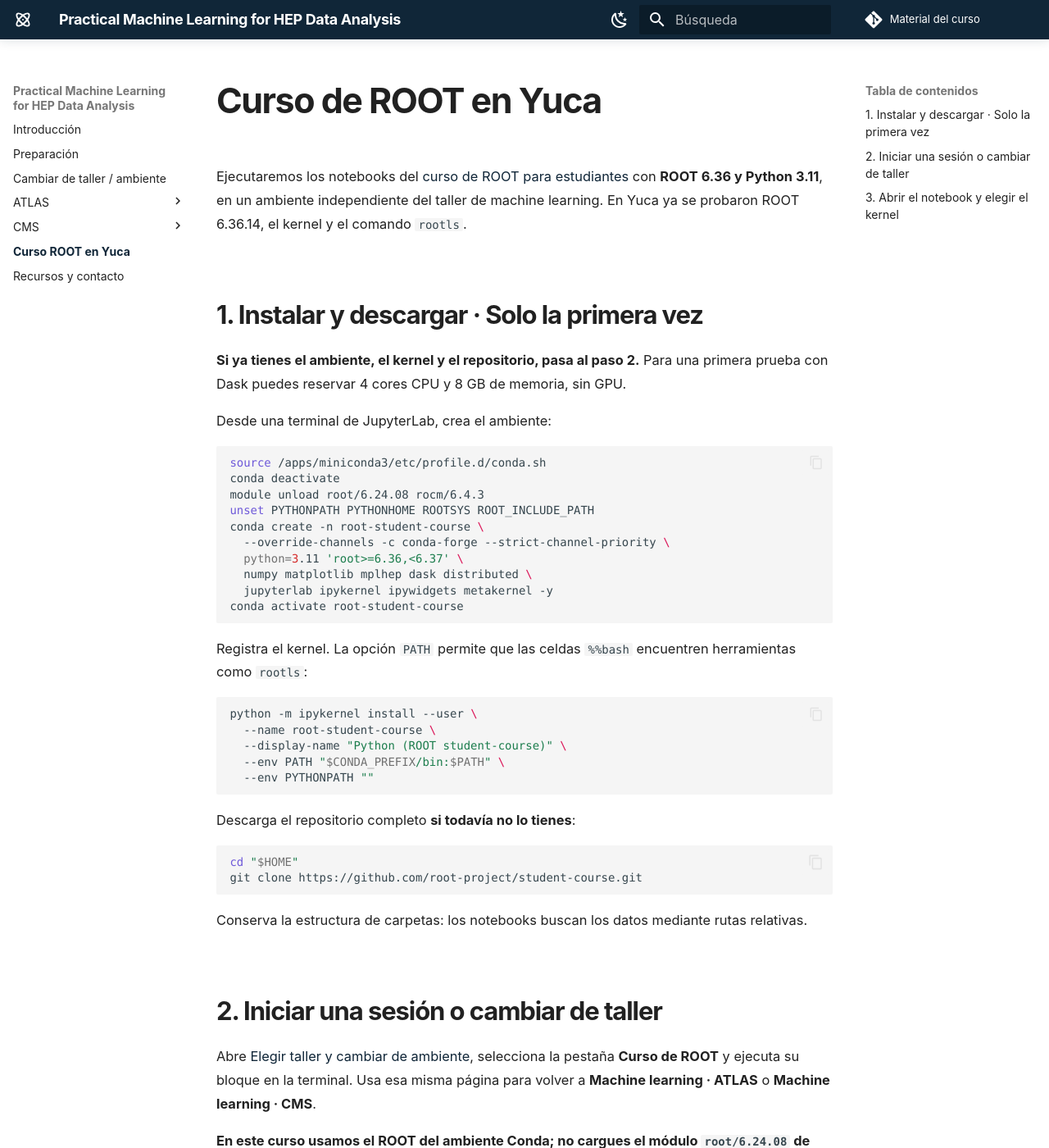
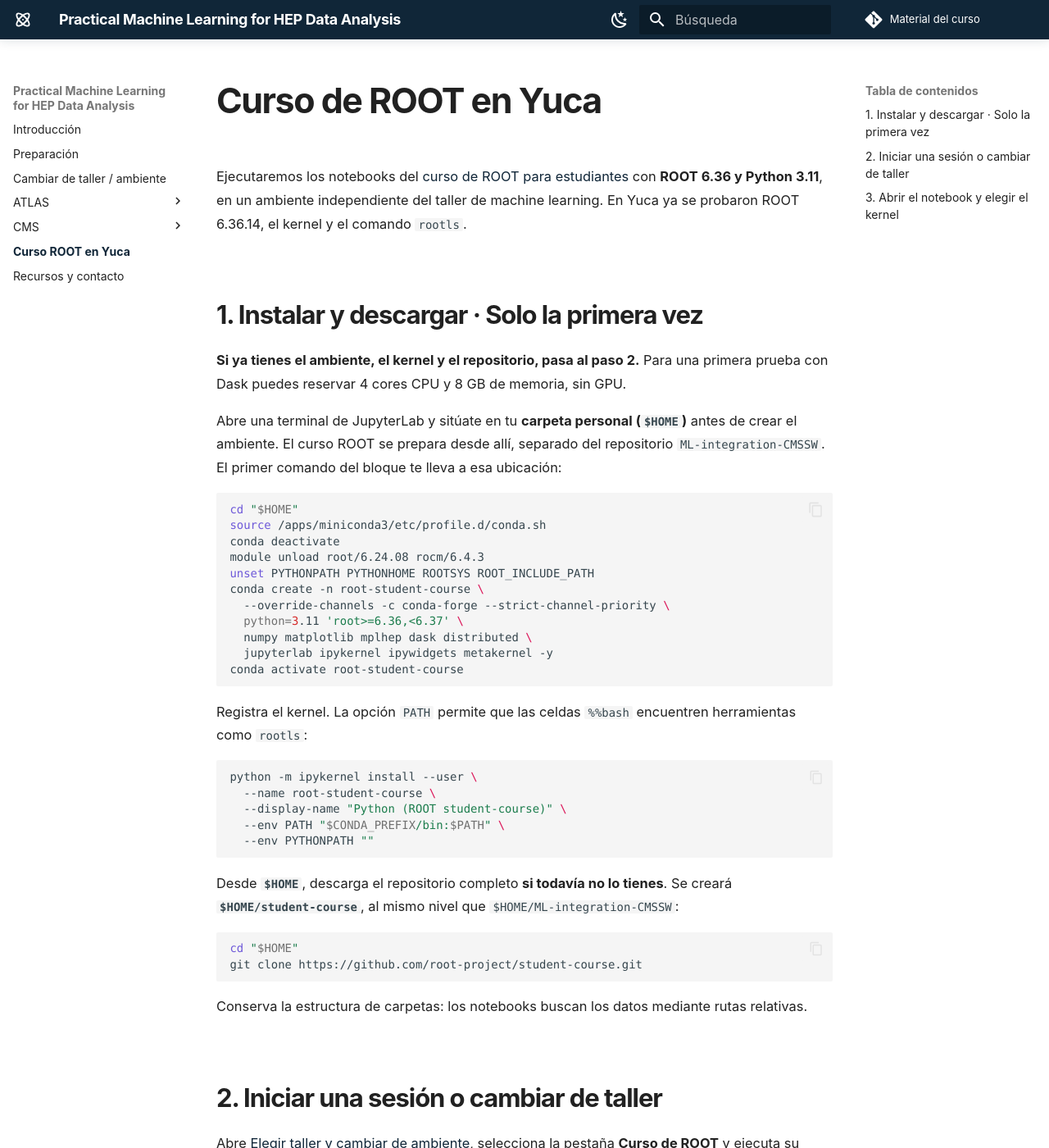
Before and after one commit to castaned/practical-ml-hep, an MkDocs documentation site: the page built from docs/curso-root.md, in a window 1280 px wide and 1400 px high. Shown: the whole window at 82% size. Built offline with MkDocs 1.6.1 and Material for MkDocs 9.7.7, drawn with Linux system fonts in a browser that asks for light colours; comment, search, counter and statistics services are not loaded.

Commit message:
Start ROOT course setup explicitly from HOME directory

````diff
--- a/docs/curso-root.md
+++ b/docs/curso-root.md
@@ -6,9 +6,10 @@ Ejecutaremos los notebooks del [curso de ROOT para estudiantes](https://github.c
 
 **Si ya tienes el ambiente, el kernel y el repositorio, pasa al paso 2.** Para una primera prueba con Dask puedes reservar 4 cores CPU y 8 GB de memoria, sin GPU.
 
-Desde una terminal de JupyterLab, crea el ambiente:
+Abre una terminal de JupyterLab y sitúate en tu **carpeta personal (`$HOME`)** antes de crear el ambiente. El curso ROOT se prepara desde allí, separado del repositorio `ML-integration-CMSSW`. El primer comando del bloque te lleva a esa ubicación:
 
 ```bash
+cd "$HOME"
 source /apps/miniconda3/etc/profile.d/conda.sh
 conda deactivate
 module unload root/6.24.08 rocm/6.4.3
@@ -31,7 +32,7 @@ python -m ipykernel install --user \
   --env PYTHONPATH ""
 ```
 
-Descarga el repositorio completo **si todavía no lo tienes**:
+Desde **`$HOME`**, descarga el repositorio completo **si todavía no lo tienes**. Se creará **`$HOME/student-course`**, al mismo nivel que `$HOME/ML-integration-CMSSW`:
 
 ```bash
 cd "$HOME"
````
